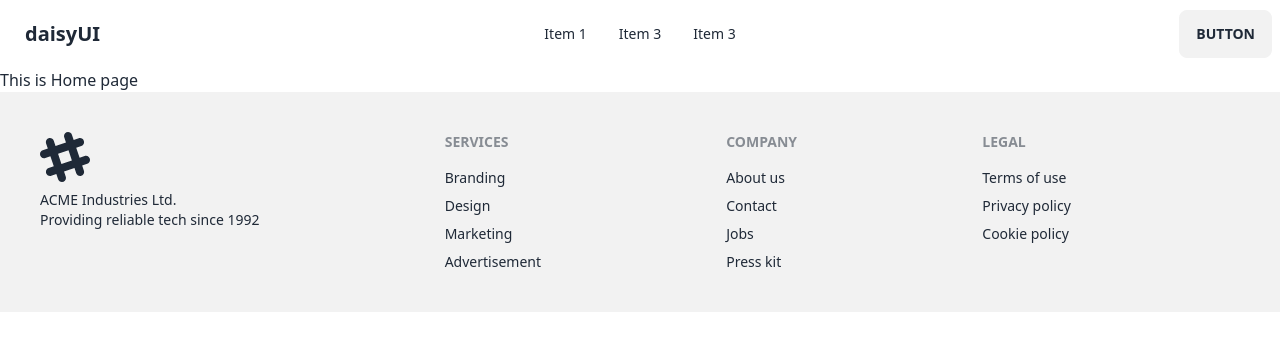
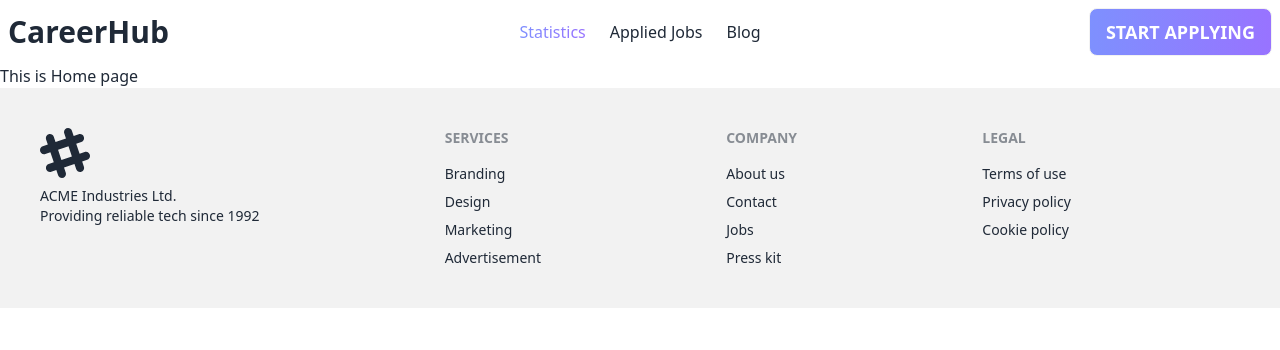
Before and after one commit to developerbadsa/career-hub-react-project, a React (Vite) app: page / in a window 1280 px wide. Shown: the top 350 px of the page. Built offline with nearby package versions, Linux system fonts and the light colour scheme.

Commit message:
added header design and set route navlink

```diff
--- a/src/Components/Sections/Header/TopBar.jsx
+++ b/src/Components/Sections/Header/TopBar.jsx
@@ -1,57 +1,69 @@
-
 import { NavLink } from "react-router-dom";
-
-const TopBar = () => {
 
 
 
+const TopBar = () => {
   return (
-//     <nav className="flex justify-between">
-//       <div>
-//             <span>CareerHub</span>
-//       </div>
-//       <ul className="flex gap-2">
-//         <li>
-//           <NavLink to="/">Statistics</NavLink>
-//         </li>
-//         <li>
-//           <NavLink to="/appliedJob">Applied Jobs</NavLink>
-//         </li>
-//         <li>
-//             <NavLink to="/blog">Blog</NavLink>
-//         </li>
-//       </ul>
-//     </nav>
-
-<div className="navbar bg-base-100">
+    <nav className="navbar bg-base-100">
       <div className="navbar-start">
         <div className="dropdown">
           <label tabIndex={0} className="btn btn-ghost lg:hidden">
-      <svg xmlns="http://www.w3.org/2000/svg" className="h-5 w-5" fill="none" viewBox="0 0 24 24" stroke="currentColor"><path strokeLinecap="round" strokeLinejoin="round" strokeWidth="2" d="M4 6h16M4 12h8m-8 6h16" /></svg>
+            <svg
+              xmlns="http://www.w3.org/2000/svg"
+              className="h-5 w-5"
+              fill="none"
+              viewBox="0 0 24 24"
+              stroke="currentColor"
+            >
+              <path
+                strokeLinecap="round"
+                strokeLinejoin="round"
+                strokeWidth="2"
+                d="M4 6h16M4 12h8m-8 6h16"
+              />
+            </svg>
           </label>
-    <ul tabIndex={0} className="menu menu-sm dropdown-content mt-3 z-[1] p-2 shadow bg-base-100 rounded-box w-52">
-      <li><a>Item 1</a></li>
-      <li><a>Item 3</a></li>
-      <li><a>Item 3</a></li>
+          <ul
+            tabIndex={0}
+            className="menu menu-sm dropdown-content mt-3 z-[1] p-2 shadow bg-base-100 rounded-box w-52"
+          >
+            <li>
+              <NavLink className={({ isActive, isPending }) => isPending ? "text-white" : isActive ? "text-transparent bg-clip-text bg-gradient-to-r from-[#7E90FE] to-[#9873FF]" : ""} to="/">Statistics</NavLink>
+            </li>
+            <li>
+              <NavLink className={({ isActive, isPending }) => isPending ? "text-white" : isActive ? "text-transparent bg-clip-text bg-gradient-to-r from-[#7E90FE] to-[#9873FF]" : ""} to="/appliedJob">Applied Jobs</NavLink>
+            </li>
+            <li>
+              <NavLink className={({ isActive, isPending }) => isPending ? "text-white" : isActive ? "text-transparent bg-clip-text bg-gradient-to-r from-[#7E90FE] to-[#9873FF]" : ""} to="/blog">Blog</NavLink>
+            </li>
           </ul>
         </div>
-  <a className="btn btn-ghost normal-case text-xl">daisyUI</a>
+        <span className="text-3xl font-extrabold ">CareerHub</span>
       </div>
       <div className="navbar-center hidden lg:flex">
-  <ul className="menu menu-horizontal px-1">
-    <li><a>Item 1</a></li>
-    <li><a>Item 3</a></li>
-    <li><a>Item 3</a></li>
+        <ul className="flex gap-6 menu-horizontal px-1">
+          <li>
+            <NavLink
+              className={({ isActive, isPending }) => isPending ? "text-white" : isActive ? "text-transparent bg-clip-text bg-gradient-to-r from-[#7E90FE] to-[#9873FF]" : ""}
+              to="/"
+            >
+              Statistics
+            </NavLink>
+          </li>
+          <li>
+            <NavLink className={({ isActive, isPending }) => isPending ? "text-white" : isActive ? "text-transparent bg-clip-text bg-gradient-to-r from-[#7E90FE] to-[#9873FF]" : ""} to="/appliedJob">Applied Jobs</NavLink>
+          </li>
+          <li>
+            <NavLink className={({ isActive, isPending }) => isPending ? "text-white" : isActive ? "text-transparent bg-clip-text bg-gradient-to-r from-[#7E90FE] to-[#9873FF]" : ""} to="/blog">Blog</NavLink>
+          </li>
         </ul>
       </div>
       <div className="navbar-end">
-  <a className="btn">Button</a>
+        <a className="btn font-bold text-lg text-white bg-gradient-to-r from-[#7E90FE] to-[#9873FF]">
+          Start Applying
+        </a>
       </div>
-</div>
-
-
-
-
+    </nav>
   );
 };
 
```
Lines whose indentation alone changed are shown as unchanged.
